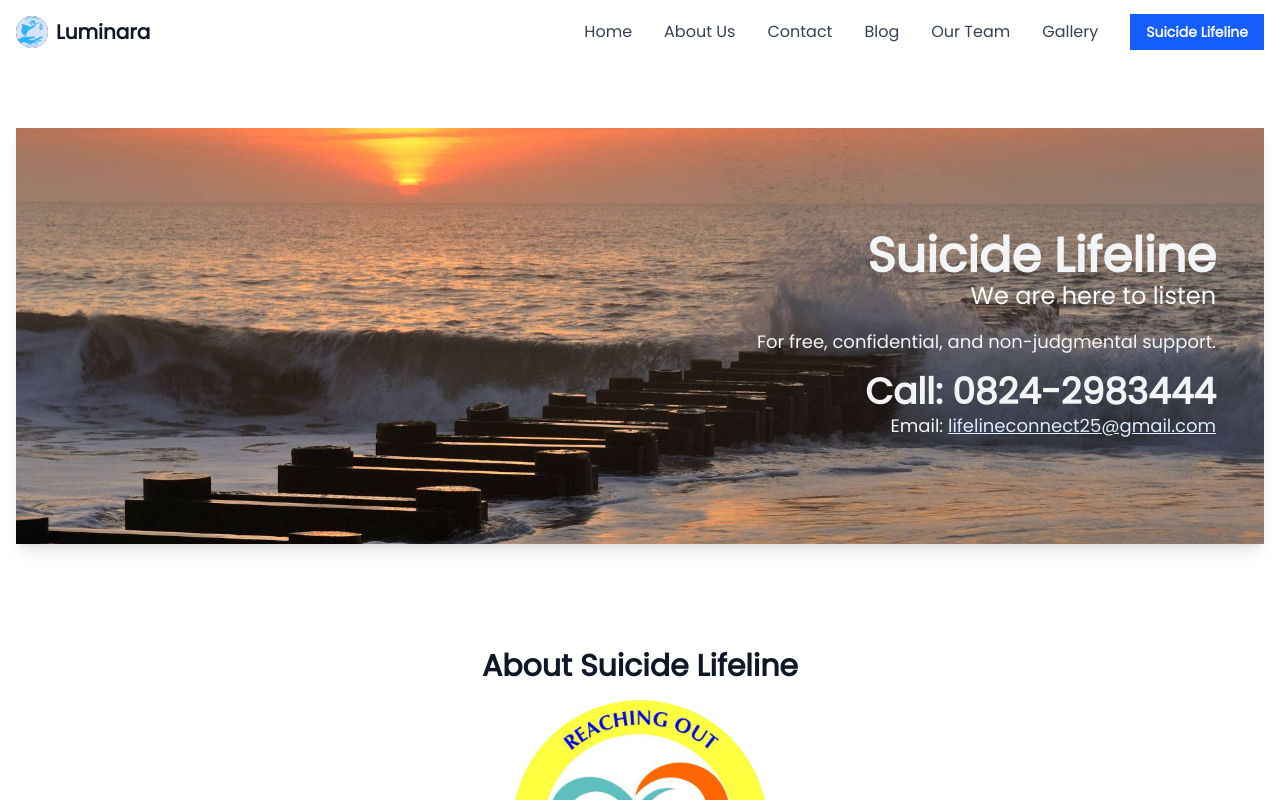
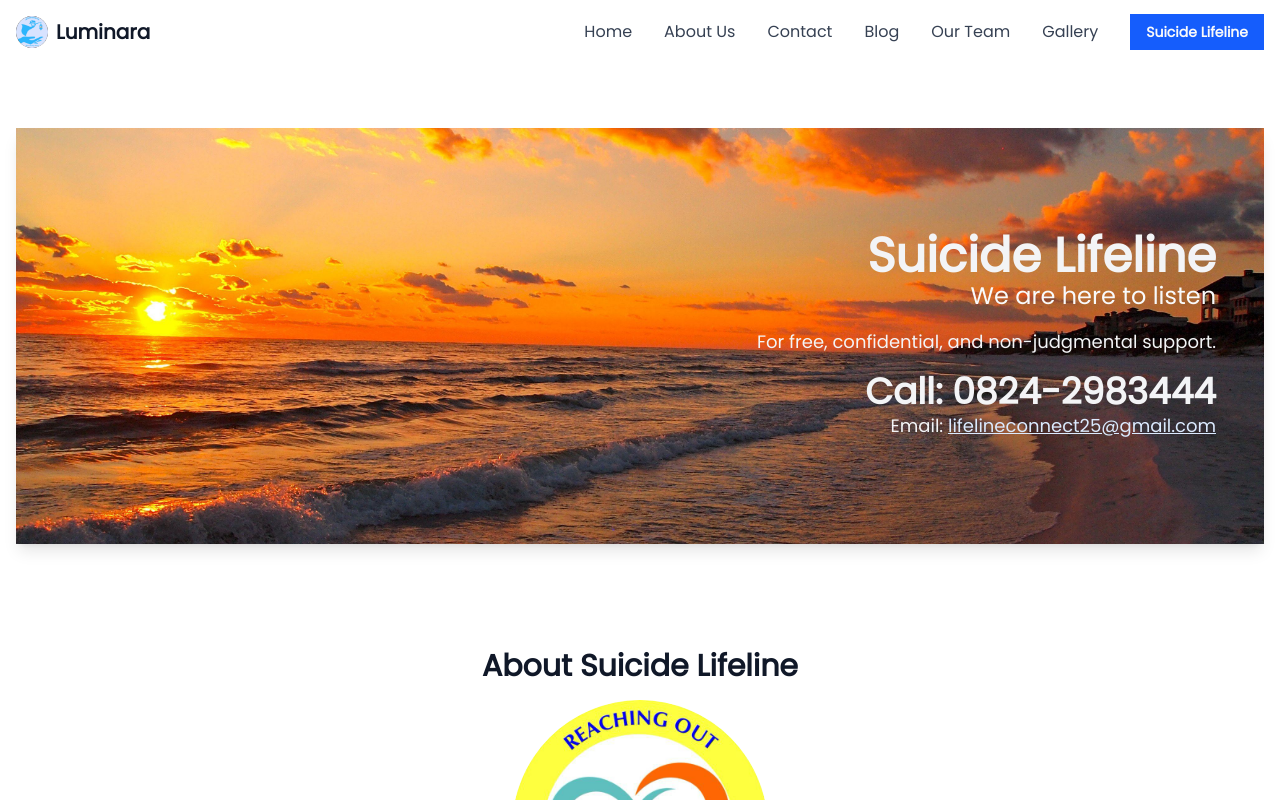
Before and after one commit to UthpalSuvarna/luminara, a Next.js app in the folder frontend/: page /helpline in a window 1280 px wide. Shown: the top 800 px of the page. Built offline with nearby package versions, Linux system fonts and the light colour scheme.

Commit message:
Update lifeline banner

```diff
--- a/frontend/src/app/helpline/page.tsx
+++ b/frontend/src/app/helpline/page.tsx
@@ -23,7 +23,7 @@ export default function LifelinePage() {
             <div className="relative rounded-none overflow-hidden shadow-lg max-h-[600px]">
               <div className="aspect-[3/1] w-full">
                 <img
-                  src="/bg3.jpg"
+                  src="/bg4.jpg"
                   alt="Suicide Helpline Banner"
                   className="w-full h-full object-cover"
                 />
```
Also changed, not shown: frontend/public/bg4.jpg (added).
